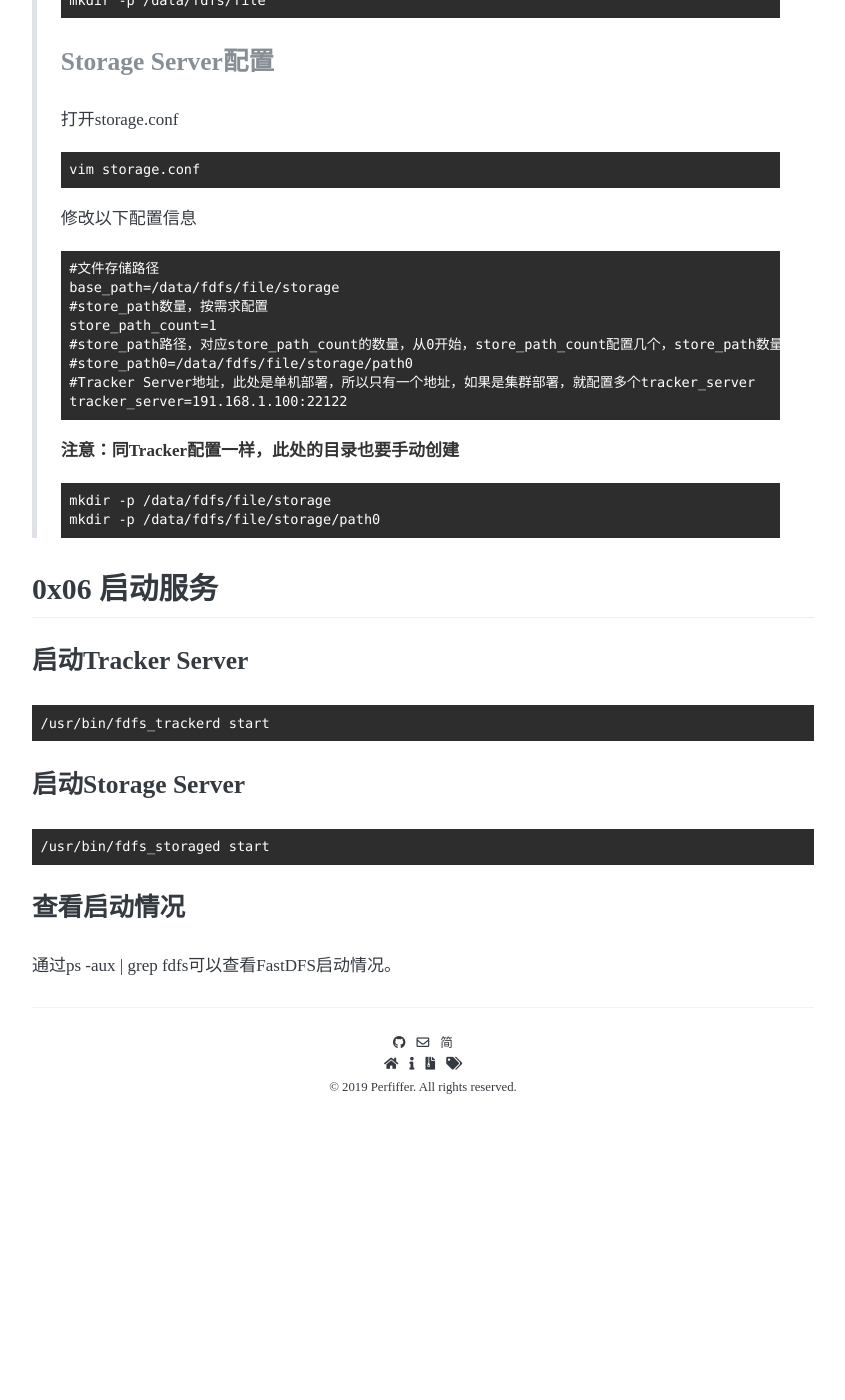
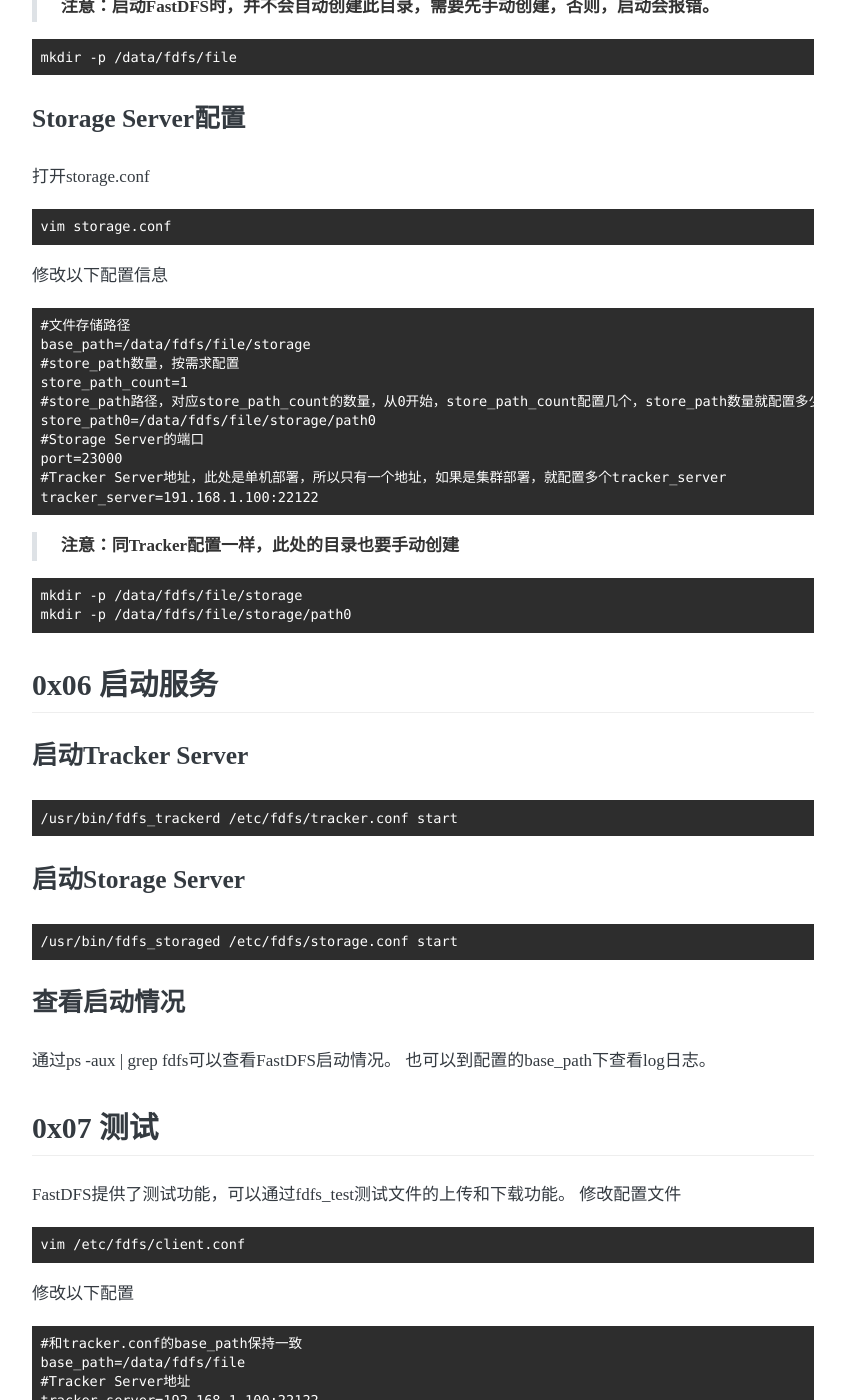
Before and after one commit to perfiffer/perfiffer.github.io, a Jekyll site: the page built from _posts/2020-05-13-FastDFS.md, in a window 1280 px wide and 1400 px high, scrolled down 2598 px. Shown: the whole window, without its empty margins (217-1062 px from the left). Built offline with Jekyll 4.4.1, drawn with Linux system fonts in a browser that asks for light colours; some web fonts are replaced; before the commit the page ends 3747 px from its top, so only the background shows below that; some of the changed text lies outside the part shown.

Commit message:
FastDFS Update

````diff
--- a/_posts/2020-05-13-FastDFS.md
+++ b/_posts/2020-05-13-FastDFS.md
@@ -65,11 +65,15 @@
 ```
 vim tracker.conf
 ```
-修改base_path，base_path是你存储文件和log日志的地方，我的路径为/data/fdfs/file
+修改以下配置
 ```
+#文件存储和log日志存储路径
 base_path=/data/fdfs/file
+#Tracker Server端口，22122为默认端口，可以自己修改
+port=22122
 ```
 >**注意：启动FastDFS时，并不会自动创建此目录，需要先手动创建，否则，启动会报错。**
+
 ```
 mkdir -p /data/fdfs/file
 ```
@@ -85,11 +89,14 @@
 #store_path数量，按需求配置
 store_path_count=1
 #store_path路径，对应store_path_count的数量，从0开始，store_path_count配置几个，store_path数量就配置多少个。目录不要和base_path重复。
-#store_path0=/data/fdfs/file/storage/path0
+store_path0=/data/fdfs/file/storage/path0
+#Storage Server的端口
+port=23000
 #Tracker Server地址，此处是单机部署，所以只有一个地址，如果是集群部署，就配置多个tracker_server
 tracker_server=191.168.1.100:22122
 ```
 >**注意：同Tracker配置一样，此处的目录也要手动创建**
+
 ```
 mkdir -p /data/fdfs/file/storage
 mkdir -p /data/fdfs/file/storage/path0
@@ -98,11 +105,44 @@
 ## 0x06 启动服务
 ### 启动Tracker Server
 ```
-/usr/bin/fdfs_trackerd start
+/usr/bin/fdfs_trackerd /etc/fdfs/tracker.conf start
 ```
 ### 启动Storage Server
 ```
-/usr/bin/fdfs_storaged start
+/usr/bin/fdfs_storaged /etc/fdfs/storage.conf start
 ```
 ### 查看启动情况
 通过ps -aux | grep fdfs可以查看FastDFS启动情况。
+也可以到配置的base_path下查看log日志。
+
+## 0x07 测试
+FastDFS提供了测试功能，可以通过fdfs_test测试文件的上传和下载功能。
+修改配置文件
+```
+vim /etc/fdfs/client.conf
+```
+修改以下配置
+```
+#和tracker.conf的base_path保持一致
+base_path=/data/fdfs/file
+#Tracker Server地址
+tracker_server=192.168.1.100:22122
+```
+测试命令
+```
+/usr/bin/fdfs_test /etc/fdfs/client.conf upload /data/fdfs/test/img/test.jpg
+```
+文件上传成功后，会返回文件的访问路径http://192.168.1.100/group1/M00/00/00/L1xWGl6QA-OAAhHEAAApmmokR2k575.jpg
+文件的保存路径为：/data/fdfs/file/storage/path0/data/00/00/L1xWGl6QA-OAAhHEAAApmmokR2k575.jpg
+
+## 0x07 整合Nginx
+FastDFS文件访问，需要配合nginx。
+### 解压
+```
+tar V1.22.tar.gz
+cd fastdfs-nginx-module-1.22/src/
+```
+打开config文件，修改以下配置
+```
+ngx_module_incs=
+```
````
